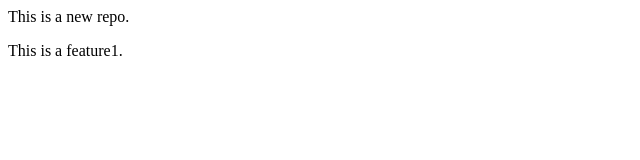
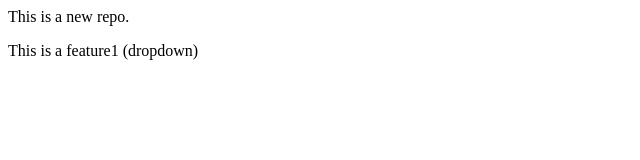
Before and after one commit to btwiamsujal/localrepo, a plain HTML site: page Index.html in a window 1280 px wide. Shown: the full height of the page, 0-640 px from the left. Drawn offline with Linux system fonts and the light colour scheme.

```diff
--- a/Index.html
+++ b/Index.html
@@ -2,5 +2,5 @@
     This is a new repo.
 </p>
 <p>
-    This is a feature1.
+    This is a feature1 (dropdown)
 </p>
```
